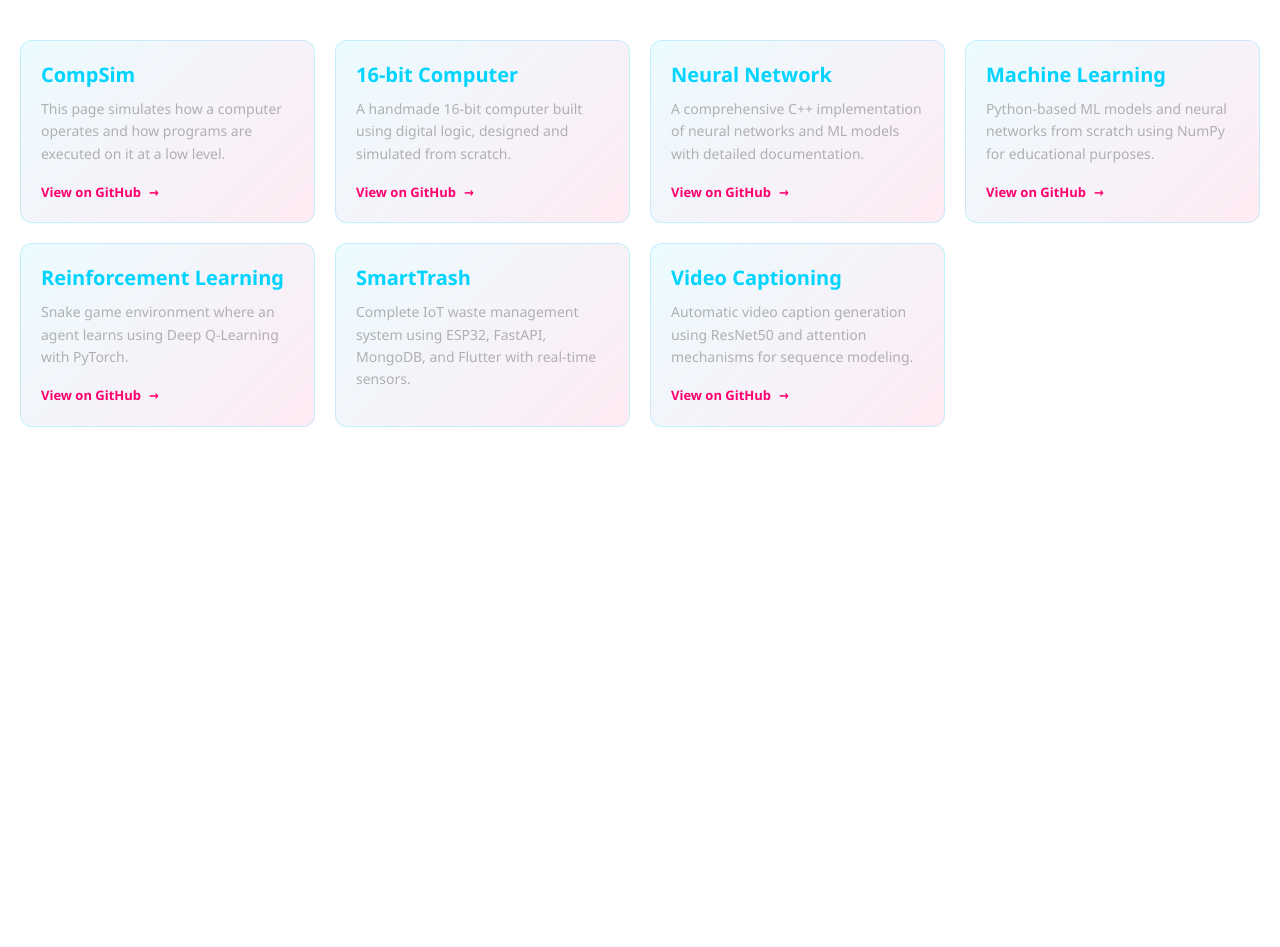
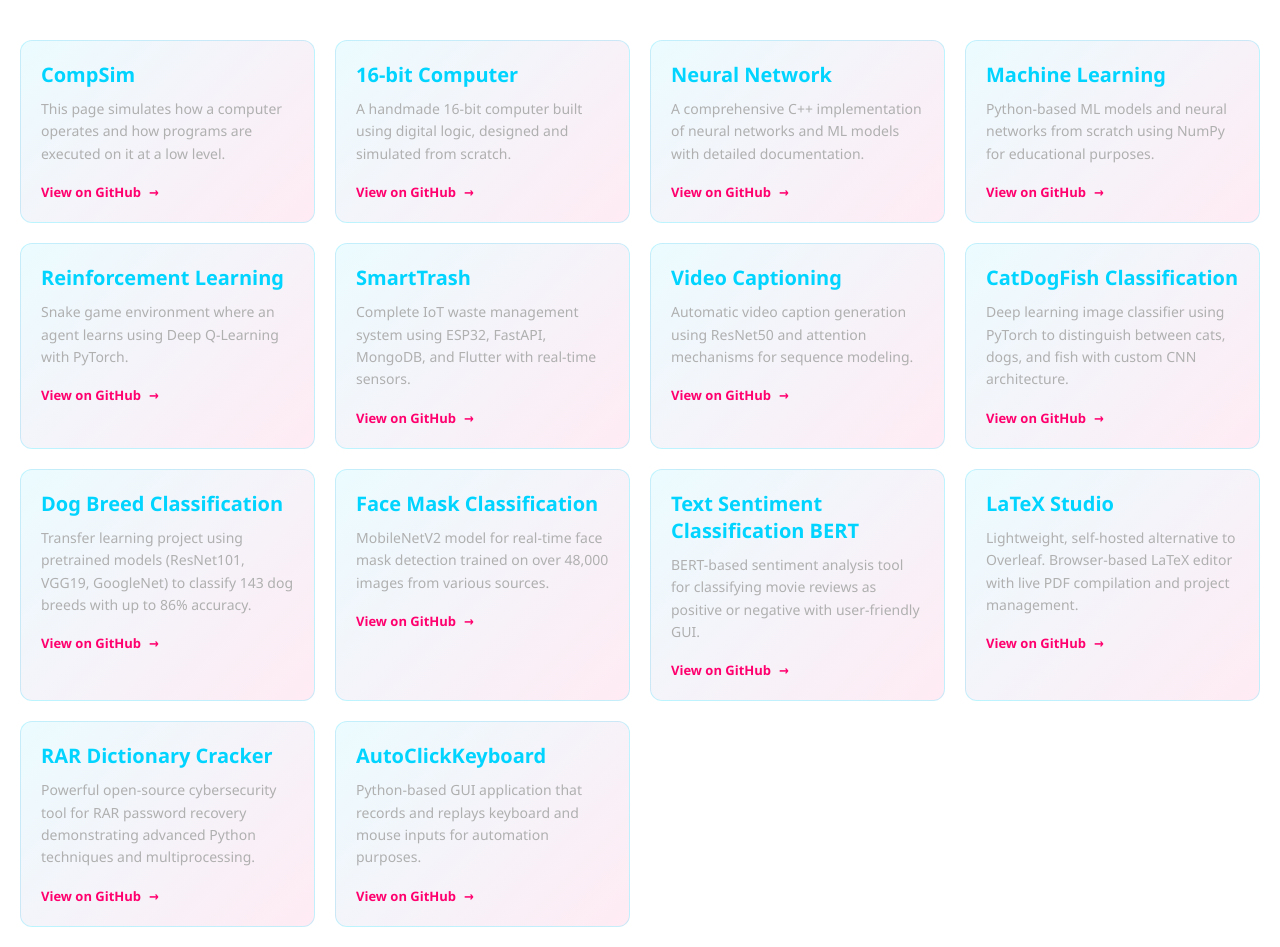
Before and after one commit to walid-moussa55/wam55, a plain HTML site: page html/projects.html in a window 1280 px wide. Before the commit the page ends 800 px from the top, so only its background shows below. Drawn offline with Linux system fonts and the light colour scheme.

Commit message:
Update projects.html with new project data

```diff
--- a/html/projects.html
+++ b/html/projects.html
@@ -188,6 +188,7 @@
             <div class="project-desc">
                 Complete IoT waste management system using ESP32, FastAPI, MongoDB, and Flutter with real-time sensors.
             </div>
+            <a class="project-link" href="https://github.com/walid-moussa55/SmartTrash" target="_blank">View on GitHub</a>
         </div>
 
         <div class="project-card">
@@ -197,6 +198,62 @@
             </div>
             <a class="project-link" href="https://github.com/walid-moussa55/Video-Captioning" target="_blank">View on GitHub</a>
         </div>
+
+        <div class="project-card">
+            <div class="project-title">CatDogFish Classification</div>
+            <div class="project-desc">
+                Deep learning image classifier using PyTorch to distinguish between cats, dogs, and fish with custom CNN architecture.
+            </div>
+            <a class="project-link" href="https://github.com/walid-moussa55/CatDogFish-Classification" target="_blank">View on GitHub</a>
+        </div>
+
+        <div class="project-card">
+            <div class="project-title">Dog Breed Classification</div>
+            <div class="project-desc">
+                Transfer learning project using pretrained models (ResNet101, VGG19, GoogleNet) to classify 143 dog breeds with up to 86% accuracy.
+            </div>
+            <a class="project-link" href="https://github.com/walid-moussa55/Dog-Breed-Classification" target="_blank">View on GitHub</a>
+        </div>
+
+        <div class="project-card">
+            <div class="project-title">Face Mask Classification</div>
+            <div class="project-desc">
+                MobileNetV2 model for real-time face mask detection trained on over 48,000 images from various sources.
+            </div>
+            <a class="project-link" href="https://github.com/walid-moussa55/Face-Mask-Classification" target="_blank">View on GitHub</a>
+        </div>
+
+        <div class="project-card">
+            <div class="project-title">Text Sentiment Classification BERT</div>
+            <div class="project-desc">
+                BERT-based sentiment analysis tool for classifying movie reviews as positive or negative with user-friendly GUI.
+            </div>
+            <a class="project-link" href="https://github.com/walid-moussa55/Text-Sentiment-Classification-Bert" target="_blank">View on GitHub</a>
+        </div>
+
+        <div class="project-card">
+            <div class="project-title">LaTeX Studio</div>
+            <div class="project-desc">
+                Lightweight, self-hosted alternative to Overleaf. Browser-based LaTeX editor with live PDF compilation and project management.
+            </div>
+            <a class="project-link" href="https://github.com/walid-moussa55/latex-studio" target="_blank">View on GitHub</a>
+        </div>
+
+        <div class="project-card">
+            <div class="project-title">RAR Dictionary Cracker</div>
+            <div class="project-desc">
+                Powerful open-source cybersecurity tool for RAR password recovery demonstrating advanced Python techniques and multiprocessing.
+            </div>
+            <a class="project-link" href="https://github.com/walid-moussa55/rar-dictionary-cracker" target="_blank">View on GitHub</a>
+        </div>
+
+        <div class="project-card">
+            <div class="project-title">AutoClickKeyboard</div>
+            <div class="project-desc">
+                Python-based GUI application that records and replays keyboard and mouse inputs for automation purposes.
+            </div>
+            <a class="project-link" href="https://github.com/walid-moussa55/AutoClickKeyboard" target="_blank">View on GitHub</a>
+        </div>
     </div>
 
 </body>
```
